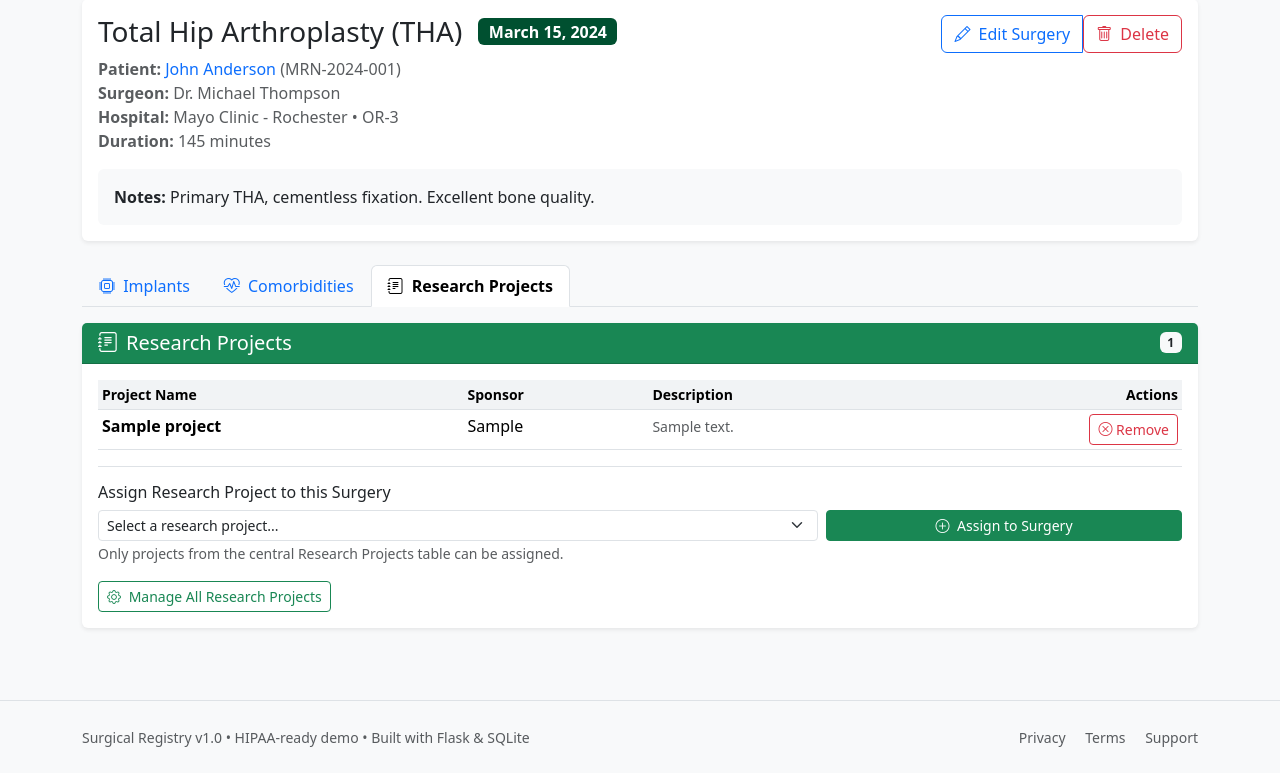
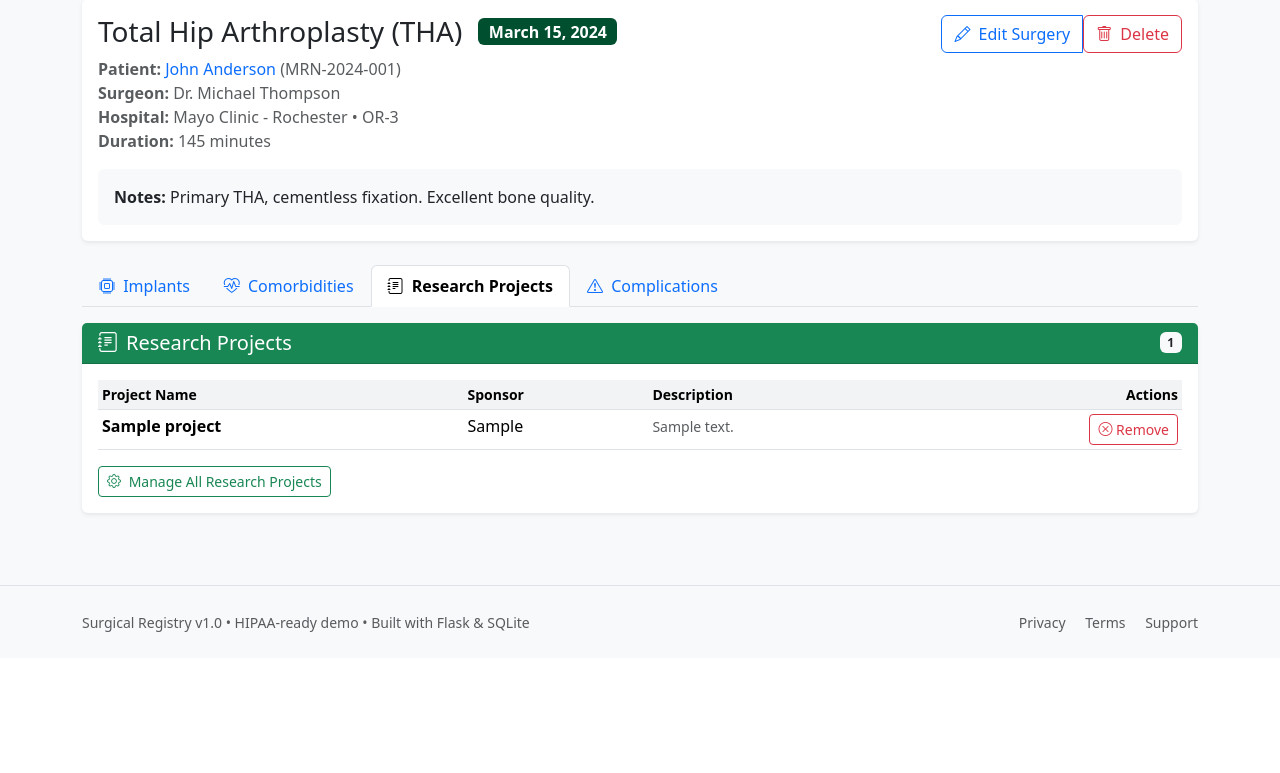
Before and after one commit to echo11dev/surgical-registry, a Flask app: page /surgeries/1 in a window 1280 px wide, after a click on "Research Projects". Shown: the part 151-924 px from the top of the page. After the commit the page ends 783 px from the top, so only its background shows below. Run offline with Flask 3, Linux system fonts and the light colour scheme; tables that the repository leaves empty hold one stand-in row (values such as "Sample post").

Commit message:
Add files via upload

```diff
--- a/app.py
+++ b/app.py
@@ -131,6 +131,9 @@ class Surgery(db.Model):
     # Elixhauser Comorbidity Index (van Walraven)
     elixhauser_score = db.Column(db.Integer, default=0)
     comorbidities = db.Column(db.JSON, default={})  # Stores Yes/No for each comorbidity
+
+    # Complications
+    complications = db.Column(db.JSON, default={})  # Stores Yes/No for each complication
 
     created_at = db.Column(db.DateTime, default=datetime.utcnow)
 
@@ -1136,6 +1139,45 @@ def delete_research_project(project_id):
     return redirect(url_for('research_projects'))
 
 
+# ---------- Complications ----------
+@app.route('/surgeries/<int:surgery_id>/complications', methods=['POST'])
+def save_complications(surgery_id):
+    """Save complications for a surgery"""
+    surgery = Surgery.query.get_or_404(surgery_id)
+    try:
+        complications = {}
+
+        # Common arthroplasty complications (Yes/No toggles)
+        complication_keys = [
+            'superficial_infection',
+            'deep_infection_pji',
+            'dislocation_instability',
+            'periprosthetic_fracture',
+            'nerve_injury',
+            'vascular_injury',
+            'dvt_pe',
+            'wound_dehiscence_hematoma',
+            'stiffness_arthrofibrosis',
+            'heterotopic_ossification',
+            'aseptic_loosening_early',
+            'other_complication'
+        ]
+
+        for key in complication_keys:
+            value = request.form.get(key, 'no')
+            complications[key] = value
+
+        surgery.complications = complications
+        db.session.commit()
+
+        flash('Complications saved successfully.', 'success')
+    except Exception as e:
+        db.session.rollback()
+        flash(f'Error saving complications: {str(e)}', 'danger')
+
+    return redirect(url_for('surgery_detail', surgery_id=surgery_id))
+
+
 # ---------- Health Check (for hosting platforms) ----------
 @app.route('/health')
 def health_check():
--- a/templates/surgery_detail.html
+++ b/templates/surgery_detail.html
@@ -64,6 +64,11 @@
     <li class="nav-item" role="presentation">
         <button class="nav-link" id="research-tab" data-bs-toggle="tab" data-bs-target="#research" type="button" role="tab">
             <i class="bi bi-journal-text me-1"></i> Research Projects
+        </button>
+    </li>
+    <li class="nav-item" role="presentation">
+        <button class="nav-link" id="complications-tab" data-bs-toggle="tab" data-bs-target="#complications" type="button" role="tab">
+            <i class="bi bi-exclamation-triangle me-1"></i> Complications
         </button>
     </li>
 </ul>
@@ -306,27 +311,6 @@
                 </div>
                 {% endif %}
 
-                <!-- Add Research Project Form -->
-                <div class="border-top pt-3 mt-2">
-                    <h6 class="mb-2">Assign Research Project to this Surgery</h6>
-                    <form method="POST" action="{{ url_for('add_research_project_to_surgery', surgery_id=surgery.id) }}" class="row g-2">
-                        <div class="col-md-8">
-                            <select name="research_project_id" class="form-select form-select-sm" required>
-                                <option value="">Select a research project...</option>
-                                {% for project in research_projects %}
-                                <option value="{{ project.id }}">{{ project.name }} {% if project.sponsor %}({{ project.sponsor }}){% endif %}</option>
-                                {% endfor %}
-                            </select>
-                        </div>
-                        <div class="col-md-4">
-                            <button type="submit" class="btn btn-success btn-sm w-100">
-                                <i class="bi bi-plus-circle me-1"></i> Assign to Surgery
-                            </button>
-                        </div>
-                    </form>
-                    <small class="text-muted">Only projects from the central Research Projects table can be assigned.</small>
-                </div>
-
                 <div class="mt-3">
                     <a href="{{ url_for('research_projects') }}" class="btn btn-outline-success btn-sm">
                         <i class="bi bi-gear me-1"></i> Manage All Research Projects
@@ -336,6 +320,58 @@
         </div>
 
     </div> <!-- End Research Projects Tab -->
+
+    <!-- Complications Tab -->
+    <div class="tab-pane fade" id="complications" role="tabpanel">
+
+        <div class="card">
+            <div class="card-header bg-warning text-dark">
+                <h5 class="mb-0"><i class="bi bi-exclamation-triangle me-2"></i>Complications</h5>
+            </div>
+            <div class="card-body">
+                <p class="text-muted small">Record any complications that occurred. Use Yes/No toggles. Pre-filled from previous surgery if available.</p>
+
+                <form method="POST" action="{{ url_for('save_complications', surgery_id=surgery.id) }}">
+                    <div class="row g-2">
+                        {% set complications_list = [
+                            ('superficial_infection', 'Superficial Surgical Site Infection'),
+                            ('deep_infection_pji', 'Deep Infection / Periprosthetic Joint Infection (PJI)'),
+                            ('dislocation_instability', 'Dislocation / Instability'),
+                            ('periprosthetic_fracture', 'Periprosthetic Fracture'),
+                            ('nerve_injury', 'Nerve Injury / Palsy'),
+                            ('vascular_injury', 'Vascular Injury'),
+                            ('dvt_pe', 'DVT / Pulmonary Embolism'),
+                            ('wound_dehiscence_hematoma', 'Wound Dehiscence / Hematoma'),
+                            ('stiffness_arthrofibrosis', 'Stiffness / Arthrofibrosis'),
+                            ('heterotopic_ossification', 'Heterotopic Ossification'),
+                            ('aseptic_loosening_early', 'Early Aseptic Loosening'),
+                            ('other_complication', 'Other Complication')
+                        ] %}
+
+                        {% for key, label in complications_list %}
+                        <div class="col-md-6">
+                            <div class="form-check form-switch">
+                                <input class="form-check-input" type="checkbox" id="comp-{{ key }}" name="{{ key }}" value="yes"
+                                       {% if surgery.complications and surgery.complications.get(key) == 'yes' %}checked{% endif %}>
+                                <label class="form-check-label" for="comp-{{ key }}">
+                                    {{ label }}
+                                </label>
+                            </div>
+                        </div>
+                        {% endfor %}
+                    </div>
+
+                    <hr>
+                    <div class="d-flex justify-content-end">
+                        <button type="submit" class="btn btn-warning">
+                            <i class="bi bi-save me-1"></i> Save Complications
+                        </button>
+                    </div>
+                </form>
+            </div>
+        </div>
+
+    </div> <!-- End Complications Tab -->
 
 </div> <!-- End tab-content -->
 
```
Also changed, not shown: templates/lookups.html (+28 -0 lines).
